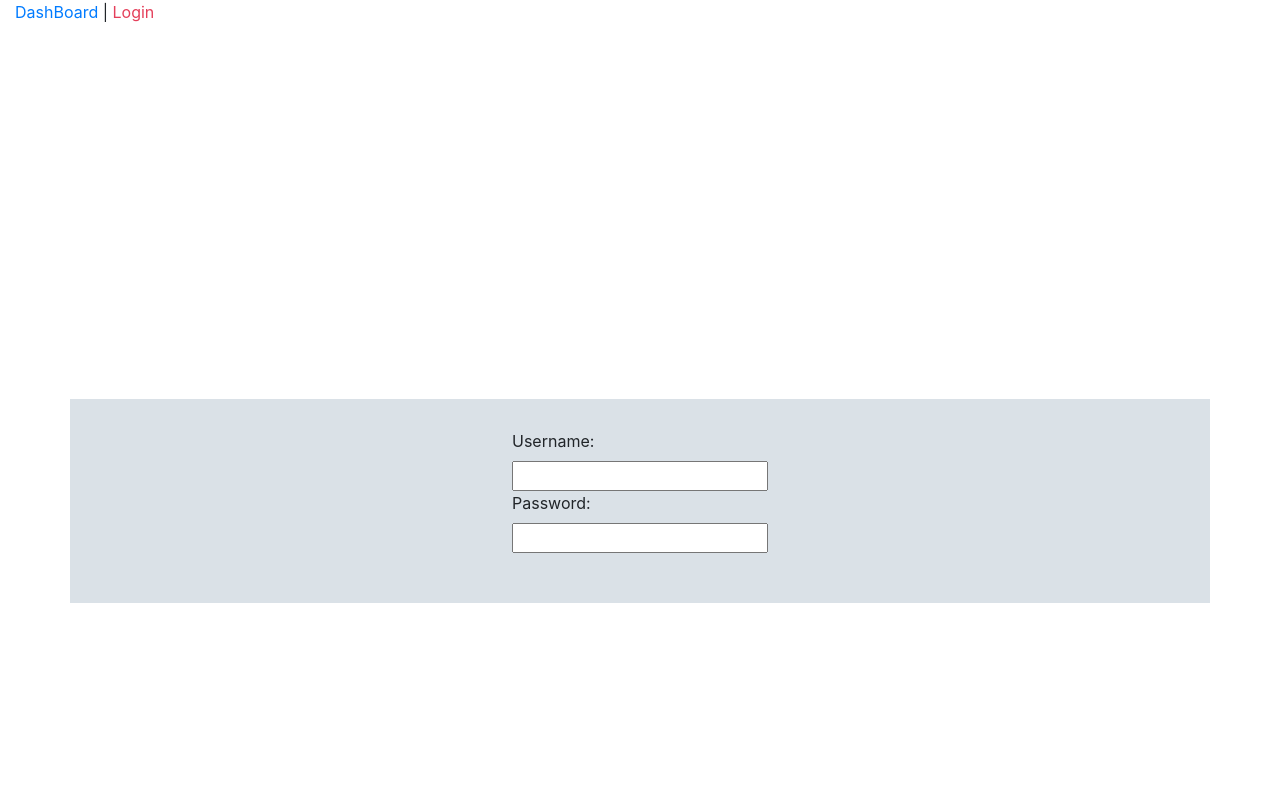
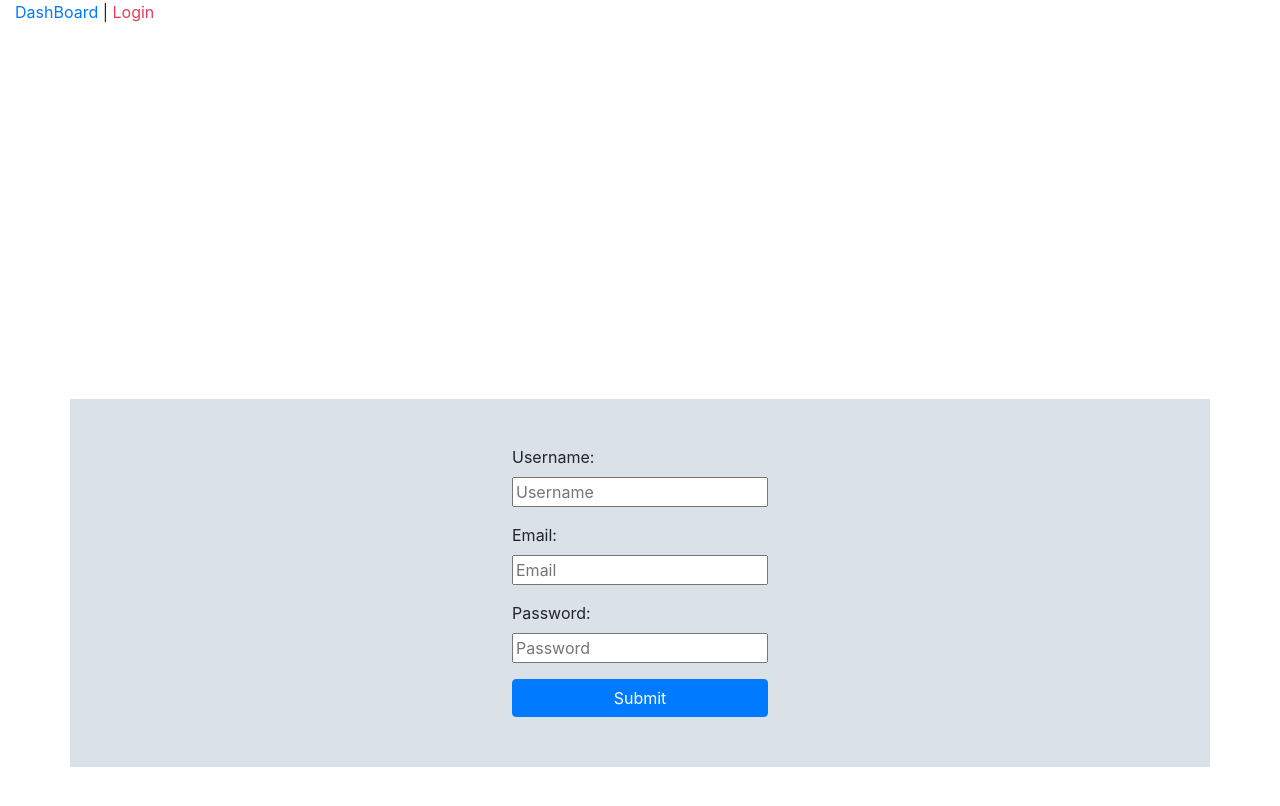
Before and after one commit to JimHotchkiss/lead-tracker-client, a React (Create React App) app: page /login in a window 1280 px wide. Shown: the top 806 px of the page. Built offline with nearby package versions, Linux system fonts and the light colour scheme.

Commit message:
Adding small update.

```diff
--- a/src/components/login/Login.js
+++ b/src/components/login/Login.js
@@ -4,6 +4,7 @@
 const Login = () => {
   const [userName, setUserName] = useState("");
   const [password, setPassword] = useState("");
+  const [email, setEmail] = useState("");
 
   const handleUserNameChange = (e) => {
     setUserName(e.target.value);
@@ -12,24 +13,52 @@
   const handlePasswordChange = (e) => {
     setPassword(e.target.value);
   };
+
+  const handleEmailChange = (e) => {
+    setEmail(e.target.value);
+  };
   return (
-    <div className='container'>
+    <div className='container '>
       <form>
         <div className='userName-label'>
           <label>Username:</label>
         </div>
         <div className='userName-input'>
-          <input type='text' onChange={handleUserNameChange} />
+          <input
+            placeholder='Username'
+            type='text'
+            onChange={handleUserNameChange}
+          />
+        </div>
+        <div className='email-label'>
+          <label>Email:</label>
+          <div className='email-input'>
+            <input
+              placeholder='Email'
+              type='text'
+              onChange={handleEmailChange}
+            />
+          </div>
         </div>
         <div className='password-label'>
           <label>Password:</label>
         </div>
         <div className='password-input'>
-          <input type='password' onChange={handlePasswordChange} />
+          <input
+            placeholder='Password'
+            type='password'
+            onChange={handlePasswordChange}
+          />
+        </div>
+        <div className='submit-div'>
+          <button type='button' className='btn btn-primary'>
+            Submit
+          </button>
         </div>
       </form>
       {userName}
       {password}
+      {email}
     </div>
   );
 };
--- a/src/components/login/login.css
+++ b/src/components/login/login.css
@@ -7,10 +7,16 @@
   align-items: center;
   justify-content: center;
   margin: 30% auto;
+  padding-bottom: 50px;
   padding-top: 30px;
   background-color: #dae1e7;
 }
 
-.container .password-input {
-  padding-bottom: 50px;
+.container label {
+  margin-top: 16px;
 }
+
+.container button {
+  margin-top: 16px;
+  width: 100%;
+}
```
